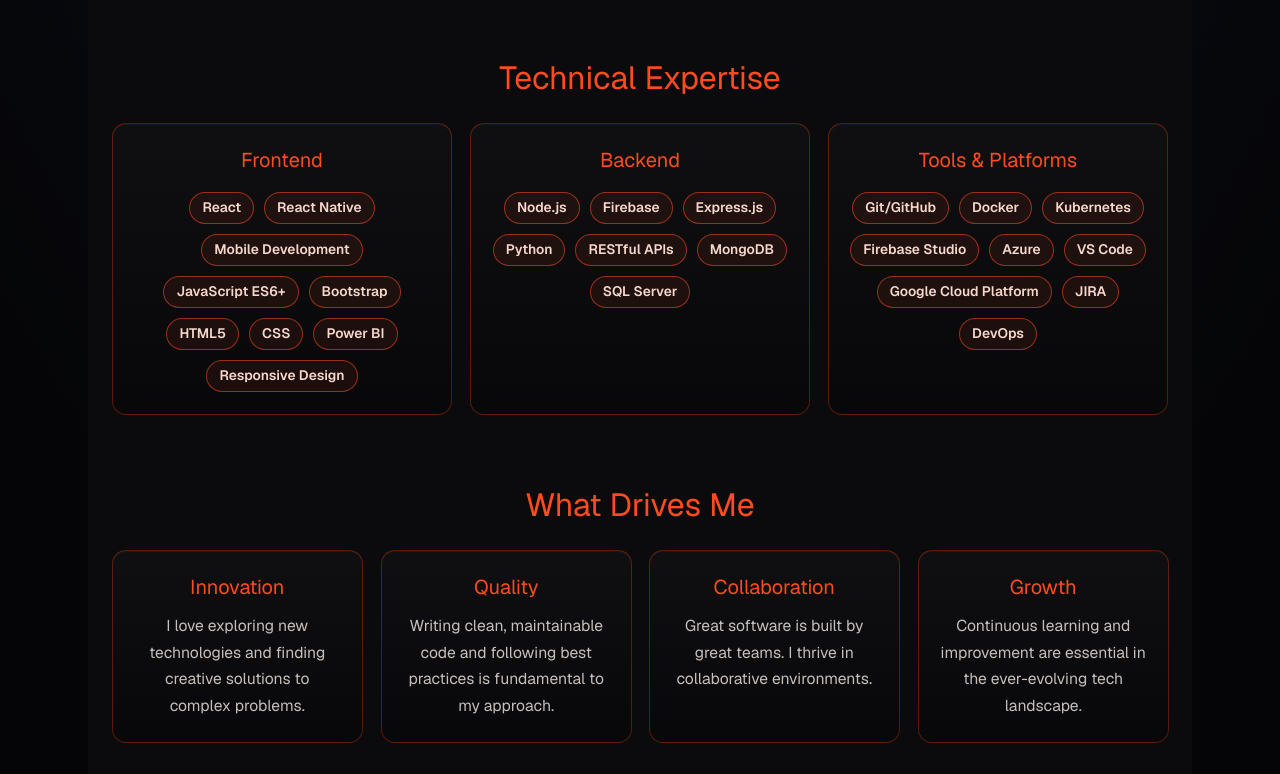
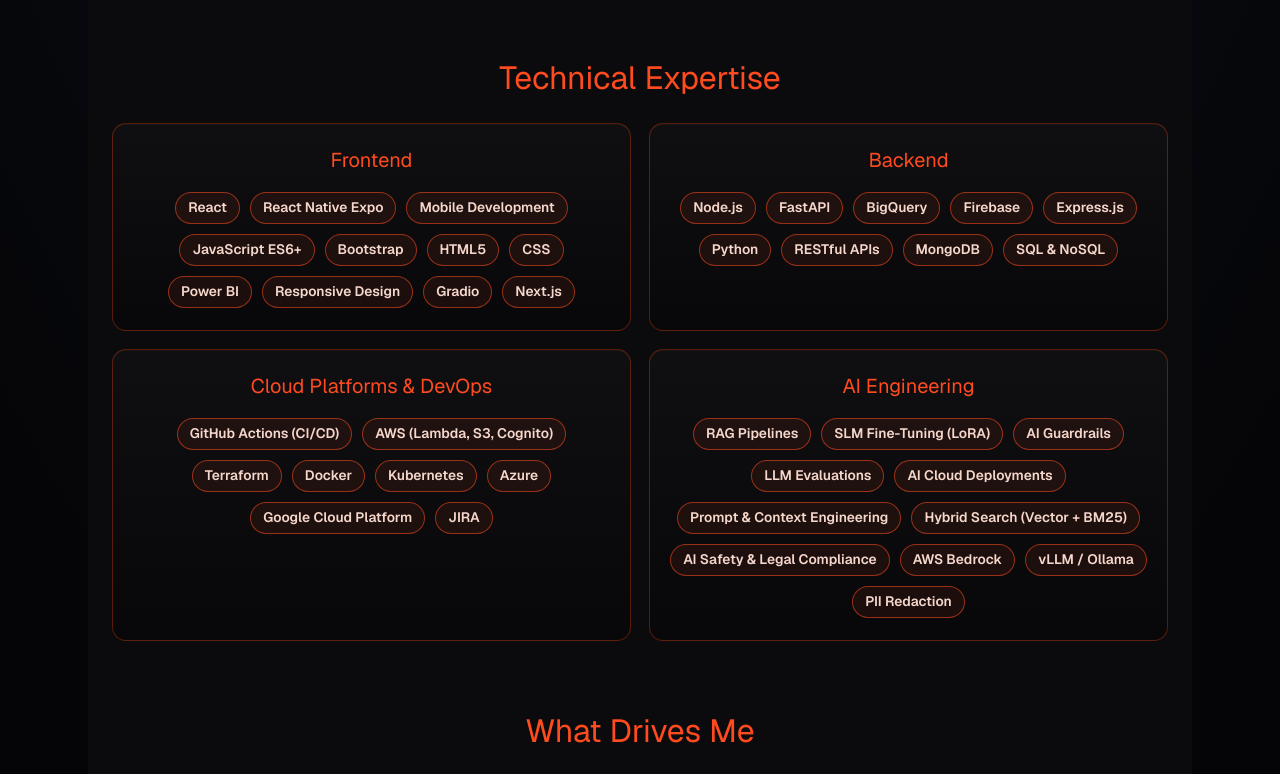
Before and after one commit to Realist2022/Portfolio-Sonny, a Next.js app: page / in a window 1280 px wide. Shown: the part 1640-2414 px from the top of the page. Built offline with nearby package versions, Linux system fonts and the light colour scheme.

Commit message:
Updated About section and changed card styling to grid-2

```diff
--- a/src/components/AboutSection.tsx
+++ b/src/components/AboutSection.tsx
@@ -16,7 +16,7 @@ const skillGroups = [
     title: "Frontend",
     skills: [
       "React",
-      "React Native",
+      "React Native Expo",
       "Mobile Development",
       "JavaScript ES6+",
       "Bootstrap",
@@ -24,52 +24,71 @@ const skillGroups = [
       "CSS",
       "Power BI",
       "Responsive Design",
+      "Gradio",
+      "Next.js",
     ],
   },
   {
     title: "Backend",
     skills: [
       "Node.js",
+      "FastAPI",
+      "BigQuery",
       "Firebase",
       "Express.js",
       "Python",
       "RESTful APIs",
       "MongoDB",
-      "SQL Server",
+      "SQL & NoSQL",
     ],
   },
   {
-    title: "Tools & Platforms",
+    title: "Cloud Platforms & DevOps",
     skills: [
-      "Git/GitHub",
+      "GitHub Actions (CI/CD)",
+      "AWS (Lambda, S3, Cognito)",
+      "Terraform",
       "Docker",
       "Kubernetes",
-      "Firebase Studio",
       "Azure",
-      "VS Code",
       "Google Cloud Platform",
       "JIRA",
-      "DevOps",
+    ],
+  },
+  {
+    title: "AI Engineering",
+    skills: [
+      "RAG Pipelines",
+      "SLM Fine-Tuning (LoRA)",
+      "AI Guardrails",
+      "LLM Evaluations",
+      "AI Cloud Deployments",
+      "Prompt & Context Engineering",
+      "Hybrid Search (Vector + BM25)",
+      "AI Safety & Legal Compliance",
+      "AWS Bedrock",
+      "vLLM / Ollama",
+      "PII Redaction",
     ],
   },
 ];
 
 const values = [
   {
-    title: "Innovation",
-    text: "I love exploring new technologies and finding creative solutions to complex problems.",
+    title: "Systems Thinking",
+    text: "I love pulling apart how systems fit together—from electronics to AI pipelines—and building practical automation that gives people their time back.",
   },
   {
     title: "Quality",
-    text: "Writing clean, maintainable code and following best practices is fundamental to my approach.",
+    text: "Reliable software comes from good architecture, measurable evaluations, and deterministic guardrails so systems hold up in production.",
   },
   {
     title: "Collaboration",
-    text: "Great software is built by great teams. I thrive in collaborative environments.",
+    text: "I work best with clear targets, paired with upfront alignment. Once we confirm the requirements, I lock in and deliver reliably.",
   },
   {
     title: "Growth",
-    text: "Continuous learning and improvement are essential in the ever-evolving tech landscape.",
+    text: "I learn fastest by building. From fine-tuning local models to deploying cloud infrastructure, I constantly test new tools and turn what works into real products.",
   },
 ];
 
@@ -261,7 +280,7 @@ const AboutSection: React.FC = () => {
           <h3 className="m-0 text-center text-[clamp(1.8rem,2.5vw,2.4rem)] leading-[1.1] text-[#ff4b1f]">
             Technical Expertise
           </h3>
-          <div className="grid w-full grid-cols-3 gap-[18px] items-stretch max-[960px]:grid-cols-2 max-[720px]:grid-cols-1">
+          <div className="grid w-full grid-cols-2 gap-[18px] items-stretch max-[720px]:grid-cols-1">
             {skillGroups.map((group, index) => (
               <AnimatedOnScroll key={group.title} dir="none" delay={index * 50}>
                 <div
```
